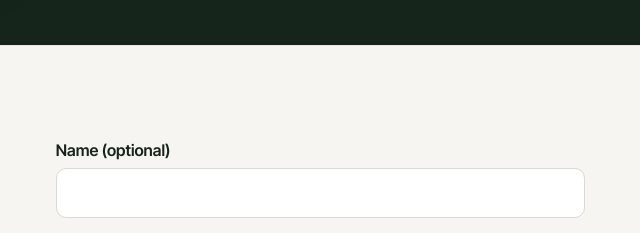
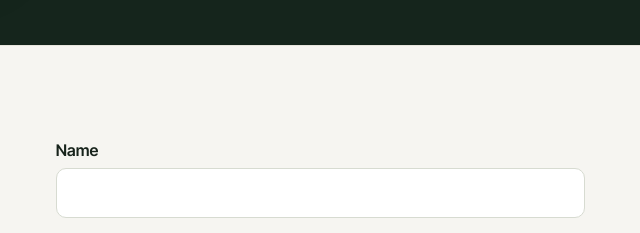
Before and after one commit to hkamolsirisakul-dot/waglab-site, a plain HTML site: page index.html in a window 1280 px wide. Shown: the part 3480-3713 px from the top of the page, 605-1245 px from the left. Drawn offline with Linux system fonts and the light colour scheme.

Commit message:
Require a name on website inquiries

```diff
--- a/index.html
+++ b/index.html
@@ -342,7 +342,7 @@
       <p>Have a question about Pawma or an idea for our team? Send us a note.</p>
       <p>Prefer email? <a href="mailto:swagwithus@thewaglabco.com">swagwithus@thewaglabco.com</a></p>
     </div><form class="inquiry" id="inquiry" hidden>
-      <label>Name (optional)<input name="entry.1973175085" autocomplete="name" maxlength="100"></label>
+      <label>Name<input name="entry.1973175085" autocomplete="name" maxlength="100" required pattern=".*\S.*" title="Enter your name."></label>
       <label>Email<input name="entry.2056604035" type="email" autocomplete="email" required maxlength="254"></label>
       <label>Message<textarea name="entry.2137569990" rows="5" required maxlength="5000" aria-describedby="inquiry-note"></textarea></label>
       <small id="inquiry-note">We store your message and email it to our team so we can reply. Please leave out medical records and other sensitive information.</small>
```
Also changed, not shown: template.html (+1 -1 lines).
